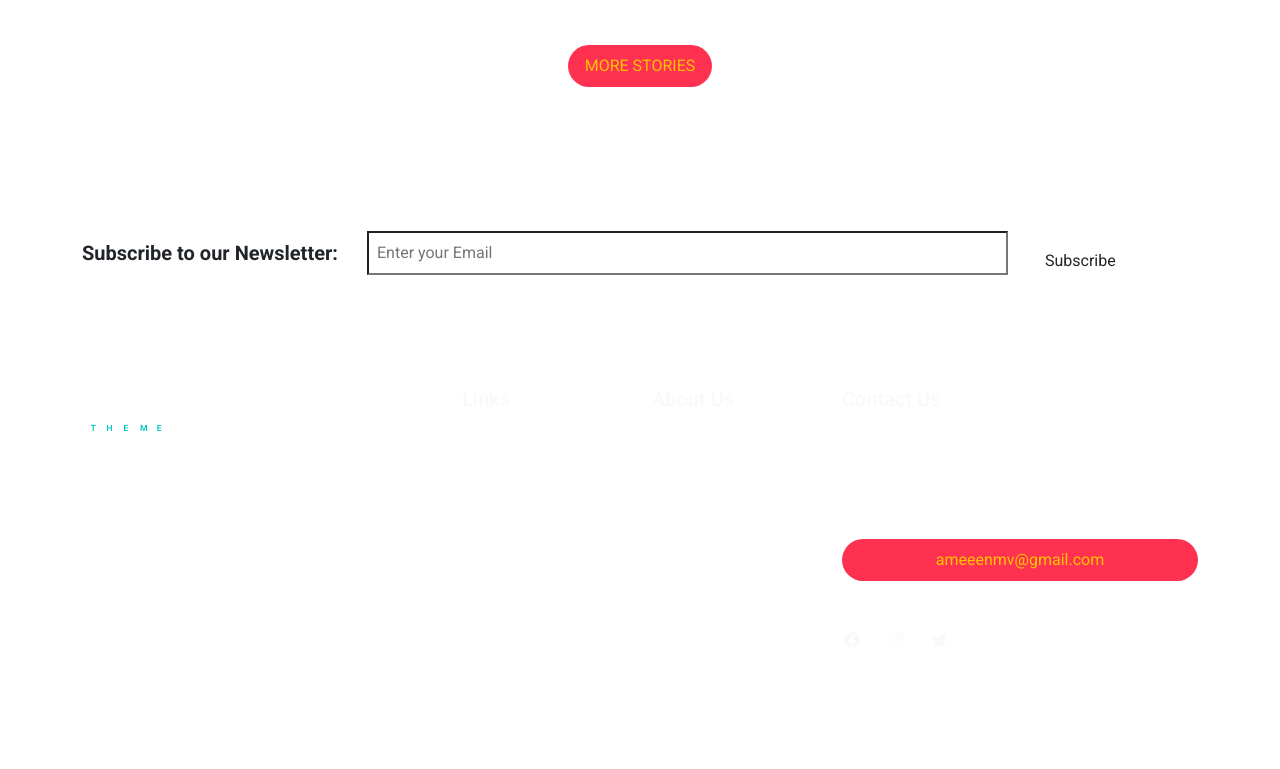
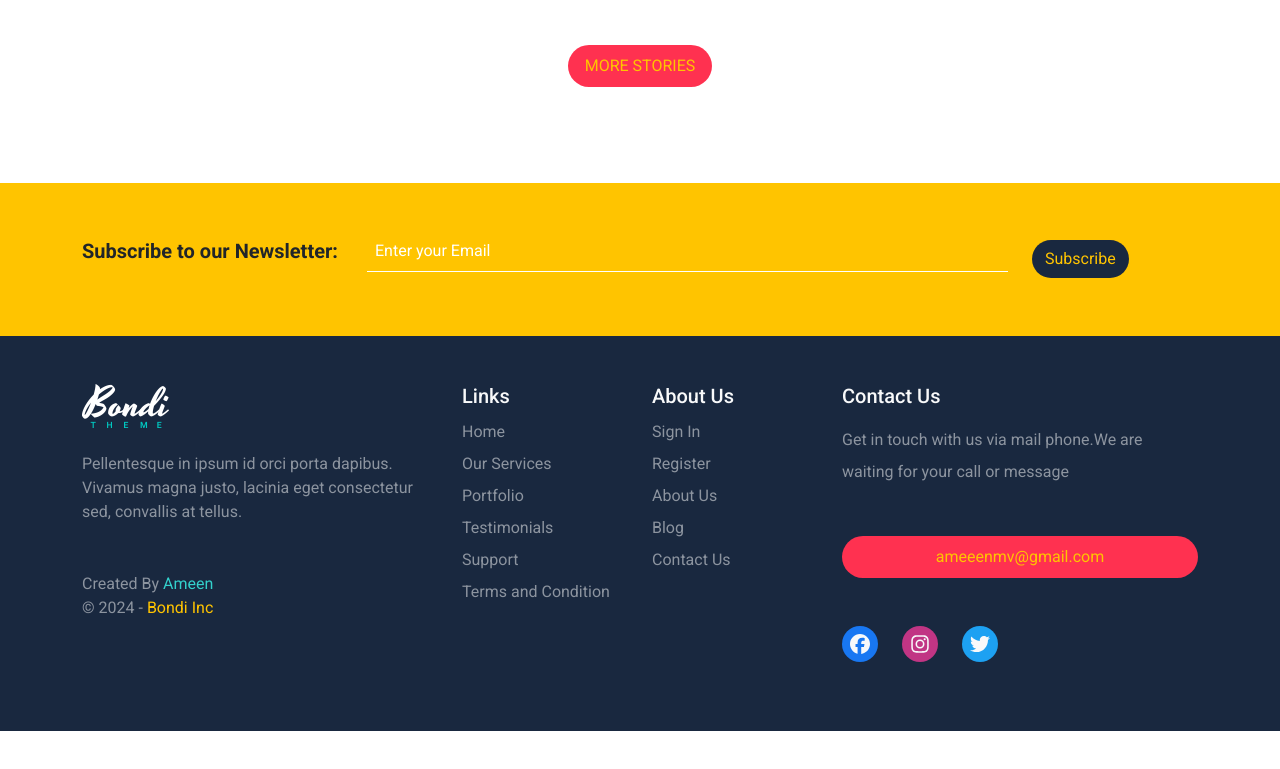
Before and after one commit to ameeenmv/bootstrap, a plain HTML site: page index.html in a window 1280 px wide. Shown: the part 5064-5833 px from the top of the page. After the commit the page ends 5795 px from the top, so only its background shows below. Drawn offline with Linux system fonts and the light colour scheme.

Commit message:
Update bondi.css

```diff
--- a/css/bondi.css
+++ b/css/bondi.css
@@ -7,7 +7,6 @@
 }
 body {
     font-family: 'Roboto', sans-serif;
-    height: 10000px;
 }
 .main-btn{
     background-color: var(--red-color);
@@ -140,3 +139,48 @@ body {
     background-color: var(--dark-color);
 }
 /* end project */
+/* start subscribe */
+.subscribe{
+    background-color: var(--yello-color);
+}
+.subscribe input[type="text"]{
+    border: none;
+    border-bottom: 1px solid white;
+}
+.subscribe input[type="text"]:focus{
+    outline: none;
+}
+.subscribe ::placeholder{
+    color: white;
+}
+.subscribe input[type="submit"]{
+    background-color: var(--dark-color);
+    color: var(--yello-color);
+}
+/* end subscribe */
+/* start footer */
+.footer{
+    background-color: var(--dark-color );
+}
+.copy-right > span{
+    color: var(--green-color);
+}
+.copy-right div span{
+    color: var(--yello-color);
+}
+.footer .contact ul svg{
+    width: 20px;
+    height: 20px;
+    padding: 8px;
+    border-radius: 50%;
+}
+.footer .contact ul .fa-facebook{
+    background-color: #1877f2;
+}
+.footer .contact ul .fa-instagram{
+    background-color: #c13584;
+}
+.footer .contact ul .fa-twitter{
+    background-color: #1da1f2;
+}
+/* end footer */
```
